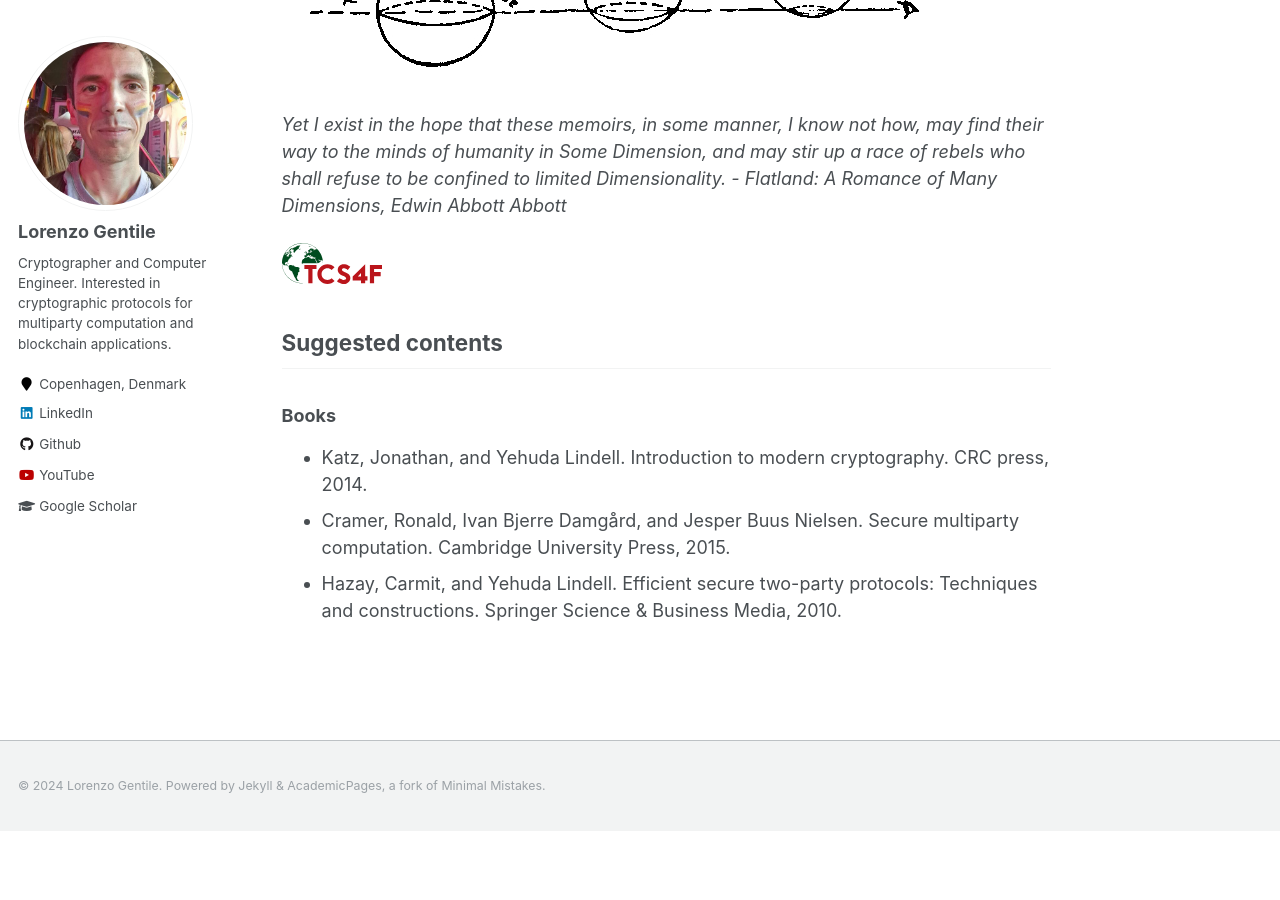
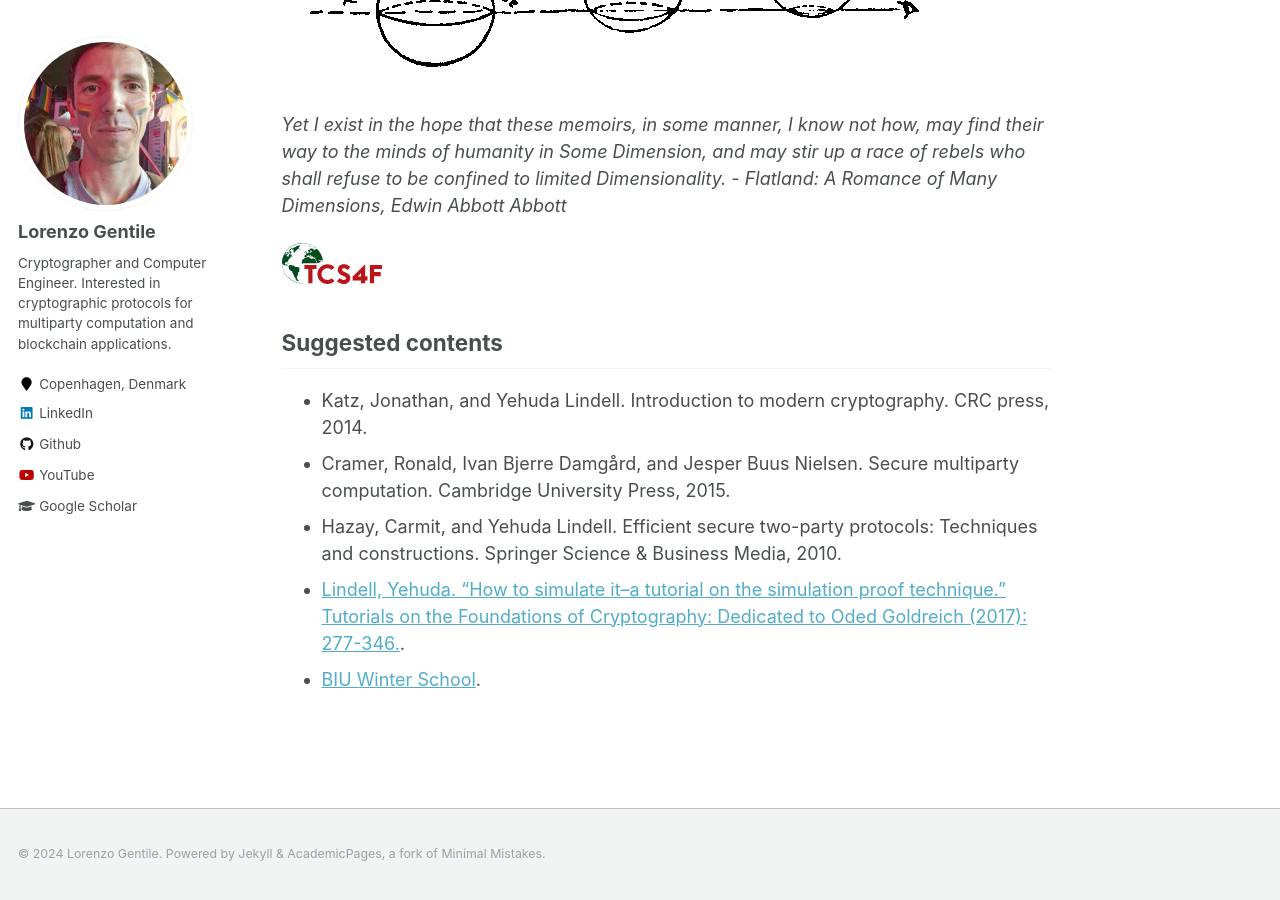
Before and after one commit to lorenzogentile404/lorenzogentile404-lorenzogentile404.github.io, a Jekyll site: the page built from _pages/about.md, in a window 1280 px wide and 900 px high, scrolled down 838 px. Built offline with Jekyll 4.4.1, drawn with Linux system fonts in a browser that asks for light colours; before the commit the page ends 1669 px from its top, so only the background shows below that.

Commit message:
Update about.md

```diff
--- a/_pages/about.md
+++ b/_pages/about.md
@@ -25,8 +25,8 @@ My current research interests focus on cryptographic protocols for multiparty co
 
 ## Suggested contents
 
-### Books
-
 * Katz, Jonathan, and Yehuda Lindell. Introduction to modern cryptography. CRC press, 2014.
 * Cramer, Ronald, Ivan Bjerre Damgård, and Jesper Buus Nielsen. Secure multiparty computation. Cambridge University Press, 2015.
 * Hazay, Carmit, and Yehuda Lindell. Efficient secure two-party protocols: Techniques and constructions. Springer Science & Business Media, 2010.
+* [Lindell, Yehuda. "How to simulate it–a tutorial on the simulation proof technique." Tutorials on the Foundations of Cryptography: Dedicated to Oded Goldreich (2017): 277-346.](https://eprint.iacr.org/2016/046).
+* [BIU Winter School](https://www.youtube.com/@thebiuresearchcenteronappl8783/playlists).
```
